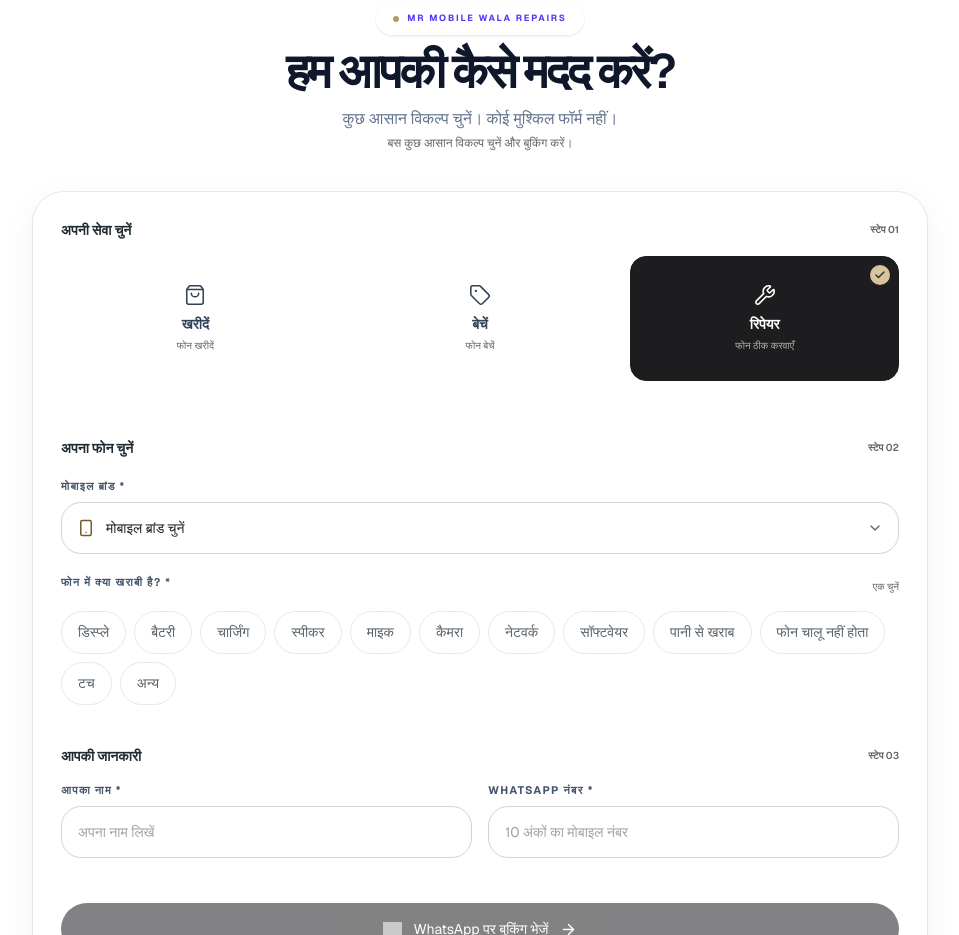
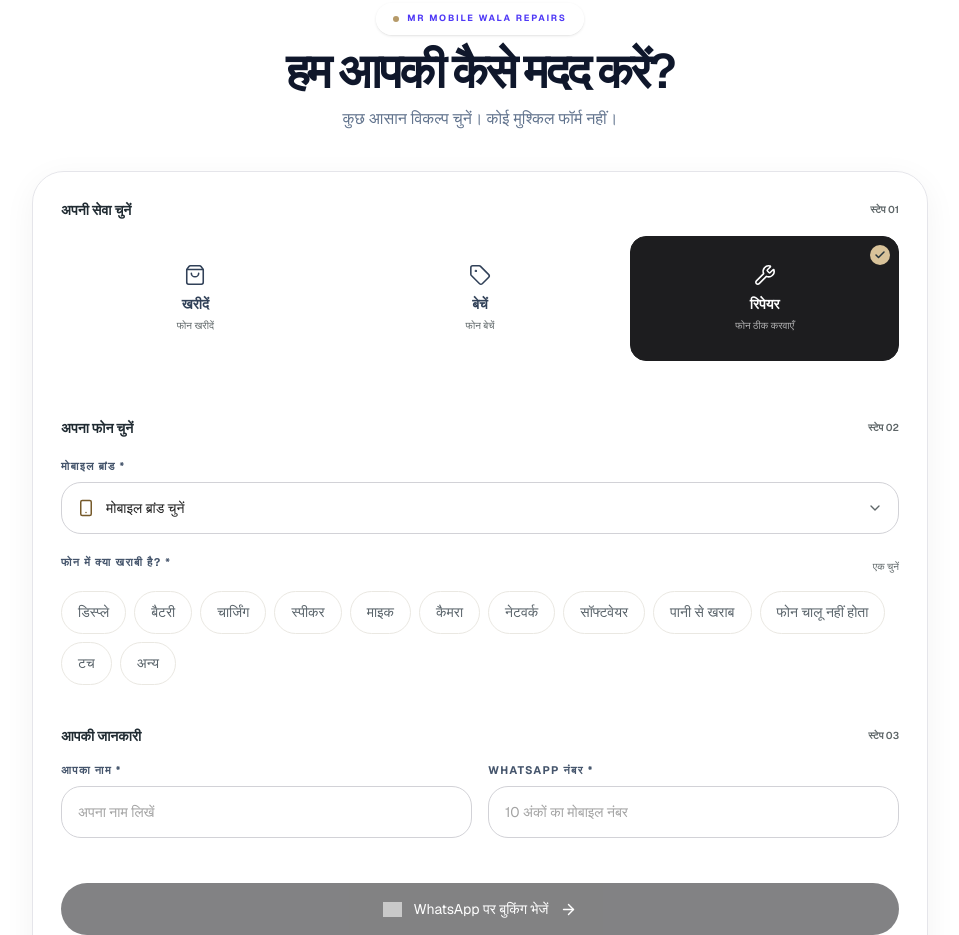
Before and after one commit to ShahbajKhan05/mr-mobile-wala-repairs, a Next.js app: page / in a window 1280 px wide. Shown: the part 1280-2215 px from the top of the page, without its empty margins (160-1119 px from the left). Built offline with nearby package versions, Linux system fonts and the light colour scheme; grey boxes are pictures that could not be loaded.

Commit message:
fix(i18n): remove duplicate booking copy and translate other model option

```diff
--- a/src/components/BookingForm.tsx
+++ b/src/components/BookingForm.tsx
@@ -50,7 +50,7 @@ const PRICES = [
 ];
 
 const OPTION_LABELS_HI: Record<string, string> = {
-  "Under ₹5,000": "₹5,000 से कम", "₹5k – ₹10k": "₹5,000 – ₹10,000", "₹10k – ₹20k": "₹10,000 – ₹20,000", "₹20k – ₹35k": "₹20,000 – ₹35,000", "₹35k – ₹50k": "₹35,000 – ₹50,000", "Above ₹50k": "₹50,000 से ज़्यादा", "₹20k – ₹30k": "₹20,000 – ₹30,000", "Above ₹30k": "₹30,000 से ज़्यादा", "Like New": "बिल्कुल नया जैसा", Good: "अच्छी हालत", Average: "सामान्य हालत", Damaged: "टूटा / खराब", "Not Sure": "पता नहीं", Other: "अन्य", Display: "डिस्प्ले", Battery: "बैटरी", Charging: "चार्जिंग", Speaker: "स्पीकर", Microphone: "माइक", Camera: "कैमरा", Network: "नेटवर्क", Software: "सॉफ्टवेयर", "Water Damage": "पानी से खराब", "Power / Dead": "फोन चालू नहीं होता", Touch: "टच"
+  "Under ₹5,000": "₹5,000 से कम", "₹5k – ₹10k": "₹5,000 – ₹10,000", "₹10k – ₹20k": "₹10,000 – ₹20,000", "₹20k – ₹35k": "₹20,000 – ₹35,000", "₹35k – ₹50k": "₹35,000 – ₹50,000", "Above ₹50k": "₹50,000 से ज़्यादा", "₹20k – ₹30k": "₹20,000 – ₹30,000", "Above ₹30k": "₹30,000 से ज़्यादा", "Like New": "बिल्कुल नया जैसा", Good: "अच्छी हालत", Average: "सामान्य हालत", Damaged: "टूटा / खराब", "Not Sure": "पता नहीं", Other: "अन्य", "Other / Not listed": "अन्य / सूची में नहीं", Display: "डिस्प्ले", Battery: "बैटरी", Charging: "चार्जिंग", Speaker: "स्पीकर", Microphone: "माइक", Camera: "कैमरा", Network: "नेटवर्क", Software: "सॉफ्टवेयर", "Water Damage": "पानी से खराब", "Power / Dead": "फोन चालू नहीं होता", Touch: "टच"
 };
 
 const inputClass =
@@ -176,9 +176,6 @@ export default function BookingForm({ initialService = "Repair Mobile" }: Bookin
 
           <p className="mt-3 text-sm text-slate-500 sm:text-base">
             {t("bookingCopy")}
-          </p>
-          <p className="mt-1 text-xs text-[#5E6668]">
-            बस कुछ आसान विकल्प चुनें और बुकिंग करें।
           </p>
         </div>
 
```
